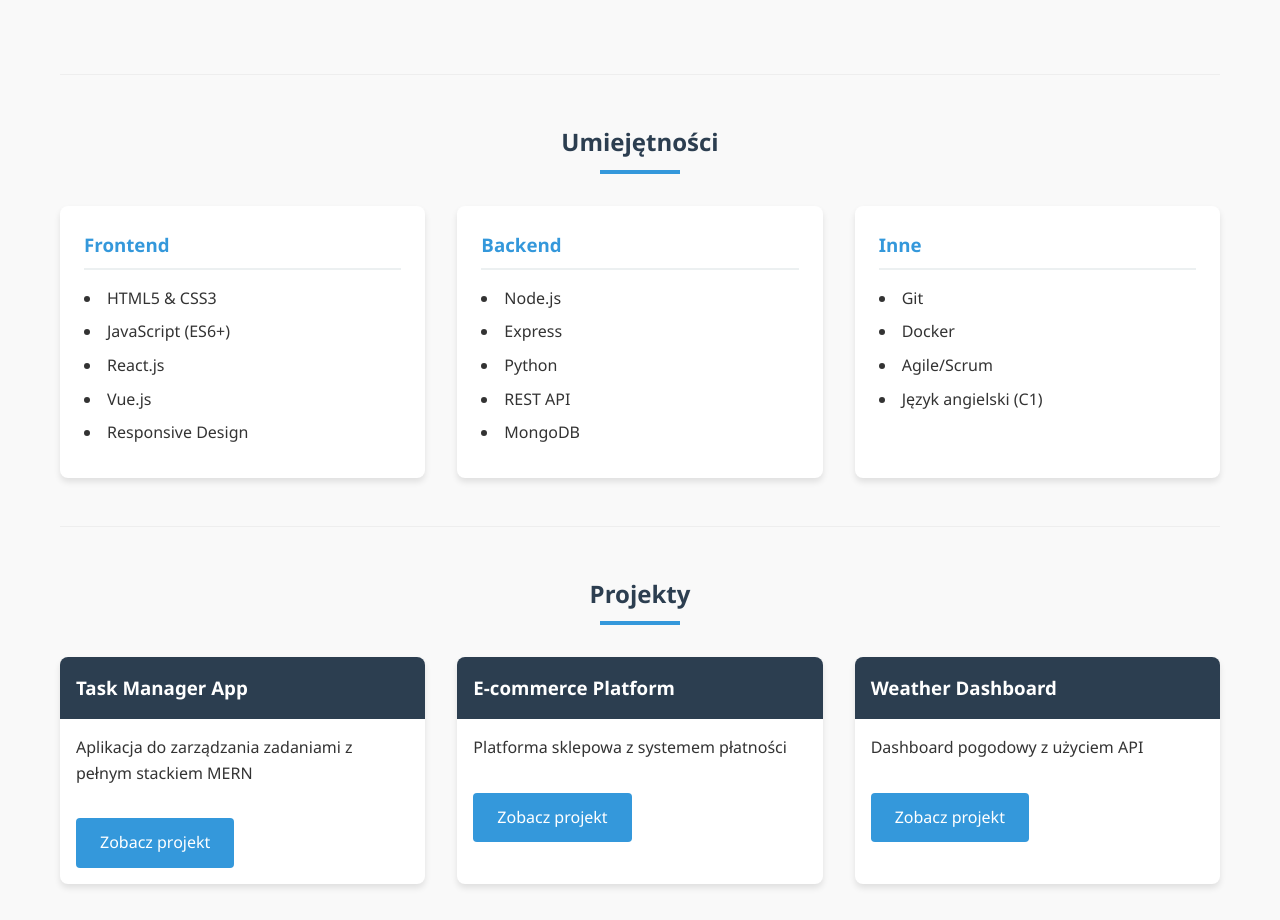
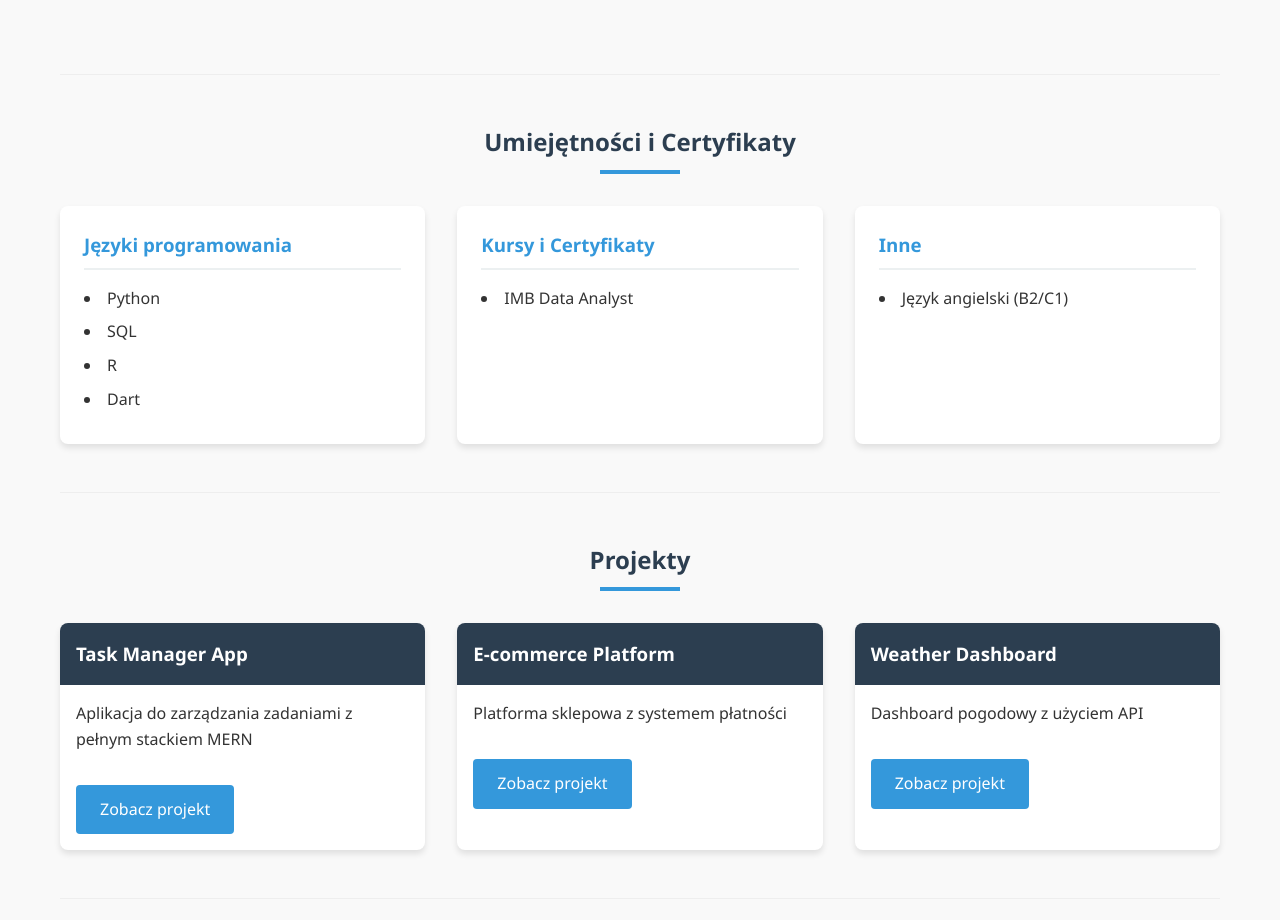
Before and after one commit to belmondziarz91/belmondziarz91.github.io, a plain HTML site: page index.html in a window 1280 px wide. Shown: the part 940-1860 px from the top of the page. Drawn offline with Linux system fonts and the light colour scheme.

Commit message:
Update index.html

```diff
--- a/index.html
+++ b/index.html
@@ -54,35 +54,27 @@
         </section>
 
         <section id="skills">
-            <h2>Umiejętności</h2>
+            <h2>Umiejętności i Certyfikaty</h2>
             <div class="skills-grid">
                 <div class="skill-category">
-                    <h3>Frontend</h3>
+                    <h3>Języki programowania</h3>
                     <ul>
-                        <li>HTML5 & CSS3</li>
-                        <li>JavaScript (ES6+)</li>
-                        <li>React.js</li>
-                        <li>Vue.js</li>
-                        <li>Responsive Design</li>
+                        <li>Python</li>
+                        <li>SQL</li>
+                        <li>R</li>
+                        <li>Dart</li>
                     </ul>
                 </div>
                 <div class="skill-category">
-                    <h3>Backend</h3>
+                    <h3>Kursy i Certyfikaty</h3>
                     <ul>
-                        <li>Node.js</li>
-                        <li>Express</li>
-                        <li>Python</li>
-                        <li>REST API</li>
-                        <li>MongoDB</li>
+                        <li>IMB Data Analyst</li>
                     </ul>
                 </div>
                 <div class="skill-category">
                     <h3>Inne</h3>
                     <ul>
-                        <li>Git</li>
-                        <li>Docker</li>
-                        <li>Agile/Scrum</li>
-                        <li>Język angielski (C1)</li>
+                        <li>Język angielski (B2/C1)</li>
                     </ul>
                 </div>
             </div>
```
